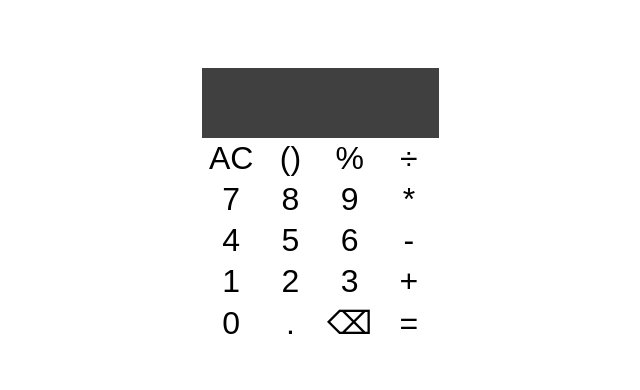
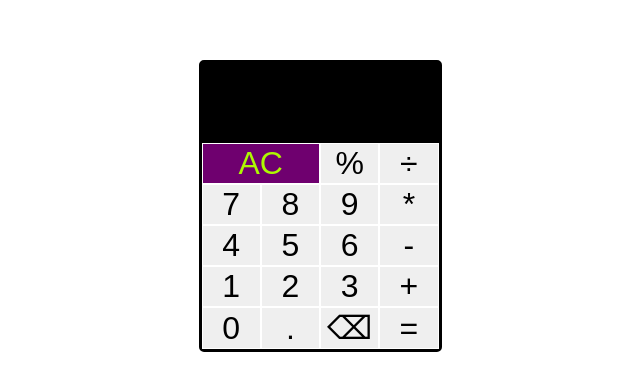
Before and after one commit to kevinkip/Calculator, a website: page index.html in a window 1280 px wide. Shown: the part 194-584 px from the top of the page, without its empty margins (320-960 px from the left). Drawn offline with Linux system fonts and the light colour scheme.

Commit message:
final css touchup

```diff
--- a/index.html
+++ b/index.html
@@ -18,8 +18,7 @@
             <div data-current-operand class="current-operand"></div>
         </div>
         <div class="row">
-            <button data-clear>AC</button>
-            <button>()</button>
+            <button data-clear class="span">AC</button>
             <button data-operation>&percnt;</button>
             <button data-operation>÷</button>
         </div>
--- a/styles.css
+++ b/styles.css
@@ -5,6 +5,17 @@ body{
     justify-content: center;
     align-items: center;
     min-height: 100vh;
+}
+
+.calculator{
+    border-style: solid;
+    background-color: black;
+    border-radius: 5px;
+}
+.span{
+    grid-column: span 2;
+    color: #adf802;
+    background-color: rgba(139, 0, 139, 0.8);
 }
 
 .inputField{
@@ -17,7 +28,7 @@ body{
     padding: 10px;
     word-wrap: break-word;
     word-break: break-all;
-    height: 50px;
+    height: 60px;
     color: #ffffff;
   }
 
@@ -33,9 +44,6 @@ body{
 
 .calculator{
     display: grid;
-    /* justify-content: center;
-    align-items: center;
-    height: 30%; */
 }
 
 .row > button {
@@ -43,7 +51,6 @@ body{
     font-size: 2rem;
     border: 1px, solid #ffffff;
     outline: none;
-    background-color: rgba(255,255,255,0.75);
 }
 
 .row > button:hover{
@@ -53,12 +60,4 @@ body{
 .row{
     display: grid;
     grid-template-columns: 1fr 1fr 1fr 1fr;
-    /* flex-direction: row;
-    justify-content: center;
-    align-content: stretch; */
 }
-
-/* button{
-    height: 100%;
-    width: 100%;
-} */
```
